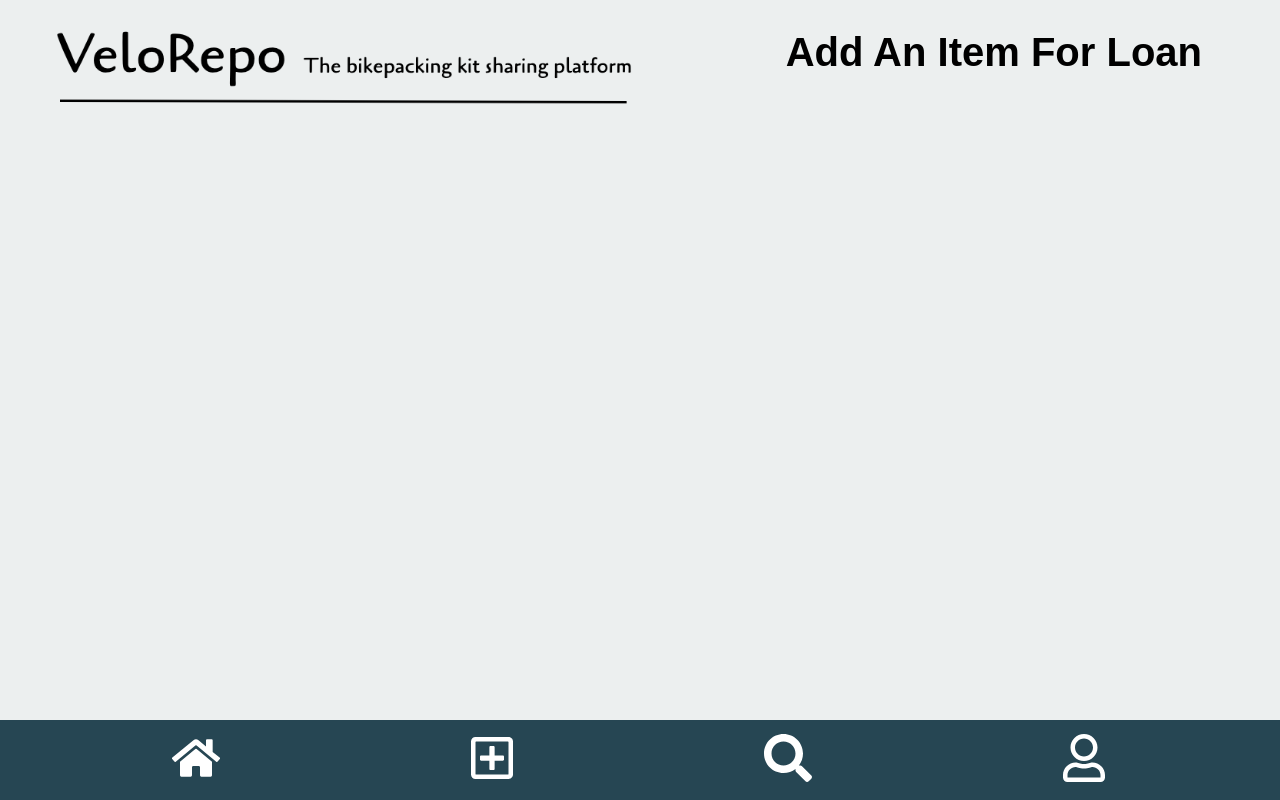
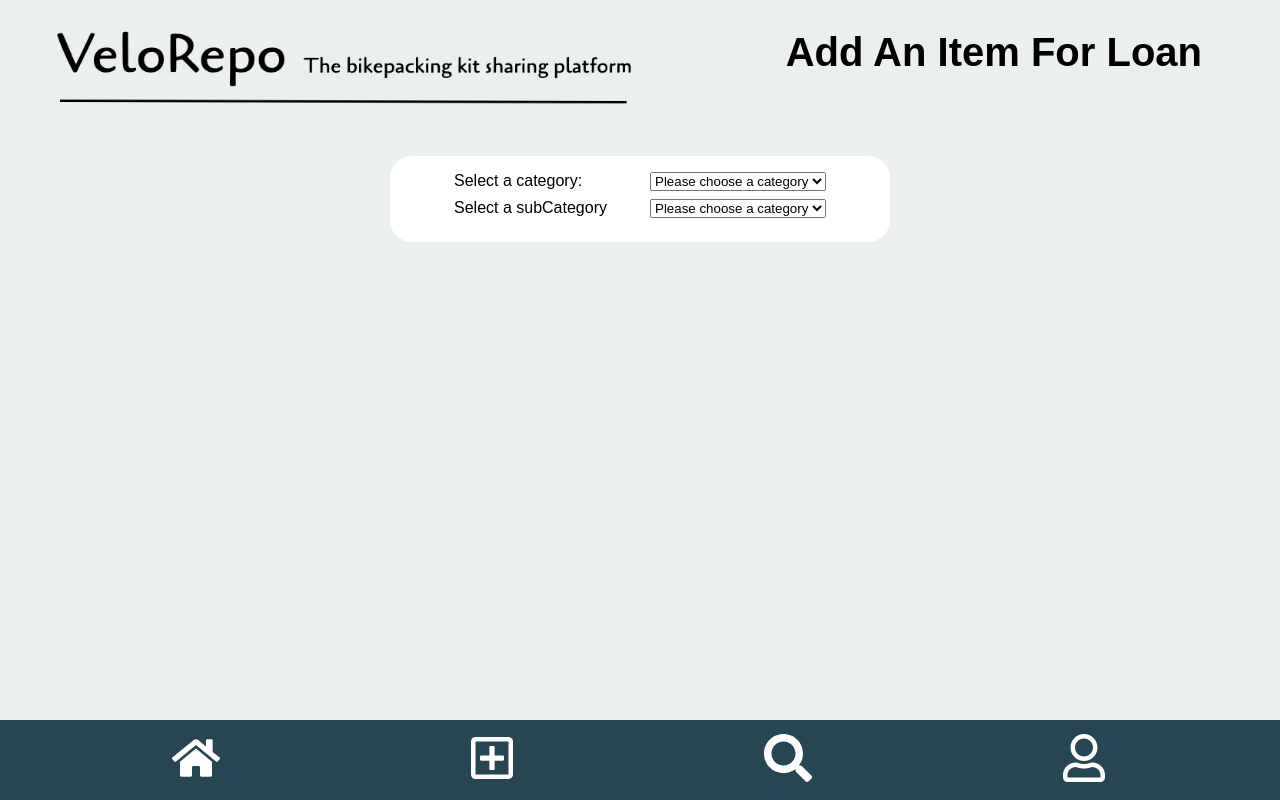
Before and after one commit to HelenLangers/VeloRepo, a React (Create React App) app: page /create-item in a window 1280 px wide. Built offline with nearby package versions, Linux system fonts and the light colour scheme; no server answers; sample sign-in values are in the browser's storage; a web font is replaced by a local one.

Commit message:
options being added to state

```diff
--- a/src/Assets/addItem.css
+++ b/src/Assets/addItem.css
@@ -0,0 +1,22 @@
+.entryFormBlock {
+    background-color: #fff;
+    border-radius: 22px;
+    padding: 1rem;
+    max-width: 500px;
+    width: 40%;
+    margin-top: 3rem;
+    margin-bottom: 1rem;
+}
+
+.entryForm{
+    margin-left: 3rem;
+    margin-right: 3rem;
+    display: flex;
+    flex-direction: column;
+}
+
+.options {
+    display: flex;
+    justify-content: space-between;
+    margin-bottom: 0.5rem;
+}
--- a/src/Assets/profilePage.css
+++ b/src/Assets/profilePage.css
@@ -41,7 +41,7 @@ hr {
 
 .profileCard {
     background-color: #fff;
-    border-radius: 1rem;
+    border-radius: 22px;
     padding: 1rem;
     max-width: 500px;
     width: 20%;
--- a/src/Pages/CreateItem.jsx
+++ b/src/Pages/CreateItem.jsx
@@ -3,6 +3,7 @@ import {getAuth, onAuthStateChanged} from 'firebase/auth';
 import { useNavigate } from 'react-router-dom';
 import Spinner from '../Components/Spinner';
 import BackEndHeader from '../Components/BackEndHeader'
+import '../Assets/addItem.css';
 
 
 function CreateItem() {
@@ -13,7 +14,6 @@ function CreateItem() {
 
   const [loading, setLoading] = useState(false)
   const [formData, setFormData] = useState({
-
   })
 
   const auth = getAuth()
@@ -41,11 +41,41 @@ function CreateItem() {
     return <Spinner/>
   }
 
+  const onChange = (e) => {
+    setFormData((prevState) => ({
+      ...prevState,
+      [e.target.id]: e.target.value
+    }))
+  }
+
+
   return (
     <>
       <BackEndHeader pageInformation={pageInformation}/>
 
+      <main className="mainContainer">
+        <div className="entryFormBlock">
+          <form method="post" className='entryForm'>
+          <div className='options'>
+            <label htmlFor="mainCategory">Select a category:</label>
+            <select name="mainCategory" id="mainCategory" onChange={onChange}>
+              <option value="">Please choose a category</option>
+              <option value="Camping">Camping</option>
+              <option value="Bikes">Bikes</option>
+            </select>
+          </div>
 
+
+          <div className="options">
+            <label htmlFor="subCategory">Select a subCategory</label>
+            <select name="subCategory" id="subCategory" onChange={onChange}>
+              <option value="">Please choose a category</option>
+              <option value="Sleeping Bag">Sleeping Bag</option>
+            </select>
+          </div>
+          </form>
+        </div>
+      </main>
     </>
   )
 }
--- a/src/Pages/SignUp.jsx
+++ b/src/Pages/SignUp.jsx
@@ -52,11 +52,7 @@ function SignUp() {
       const errorCode = error.code;
       if (errorCode === 'auth/email-already-in-use') {
         toast.error('Sorry, email already in use')
-      }
-      else if (errorCode === 'auth/invalid-password') {
-        toast.error('Password must be at least 6 characters')
-      }
-      else {
+      } else {
         toast.error('Oops, something went wrong')
       }
     }
@@ -83,7 +79,7 @@ function SignUp() {
         <input type="text" className="nameInput" placeholder="Name" id="name" value={name} onChange={onChange}/>
         <input type="email" className="emailInput" placeholder="Email" id="email" value={email} onChange={onChange}/>
           <div className="passwordInputDiv">
-            <input type={showPassword ? 'text' : 'password'} className='passwordInput' placeholder="Password" id="password" value={password} onChange={onChange}/>
+            <input type={showPassword ? 'text' : 'password'} className='passwordInput' placeholder="Password" id="password" value={password} onChange={onChange} minlength="6"/>
             <img src={visibilityIcon} alt="show password" className="showPassword" onClick={() => setShowPassword((prevState) => !prevState)}/>
         </div>
 
```
